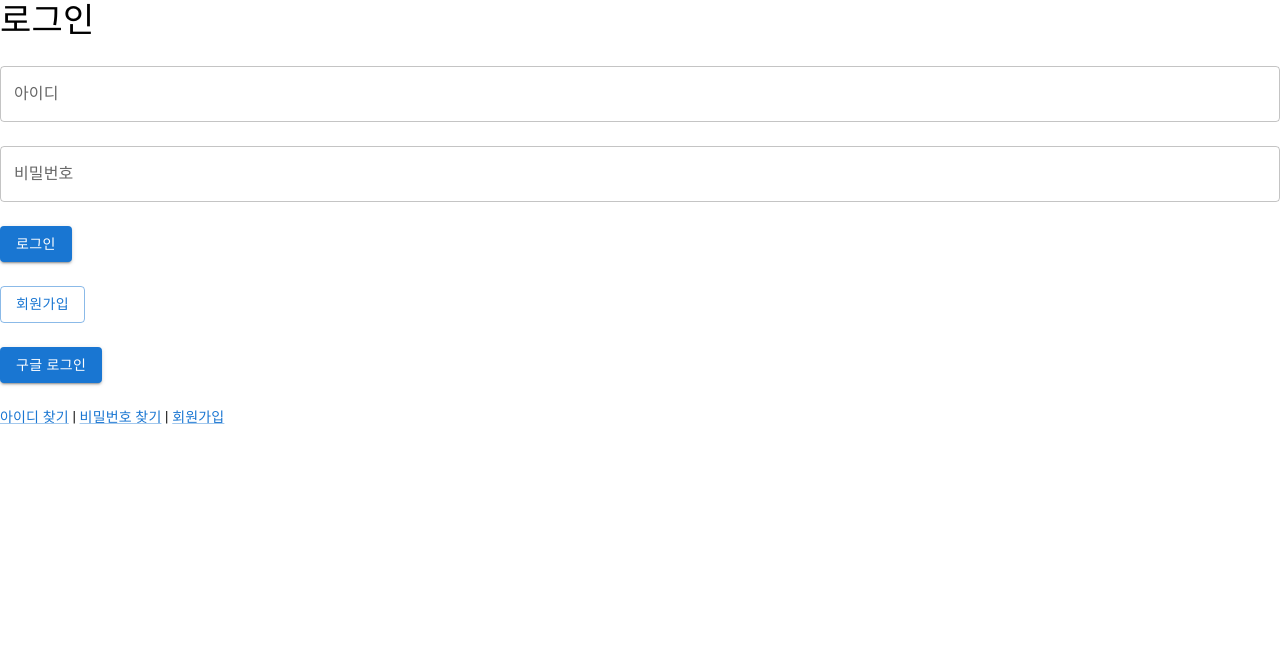
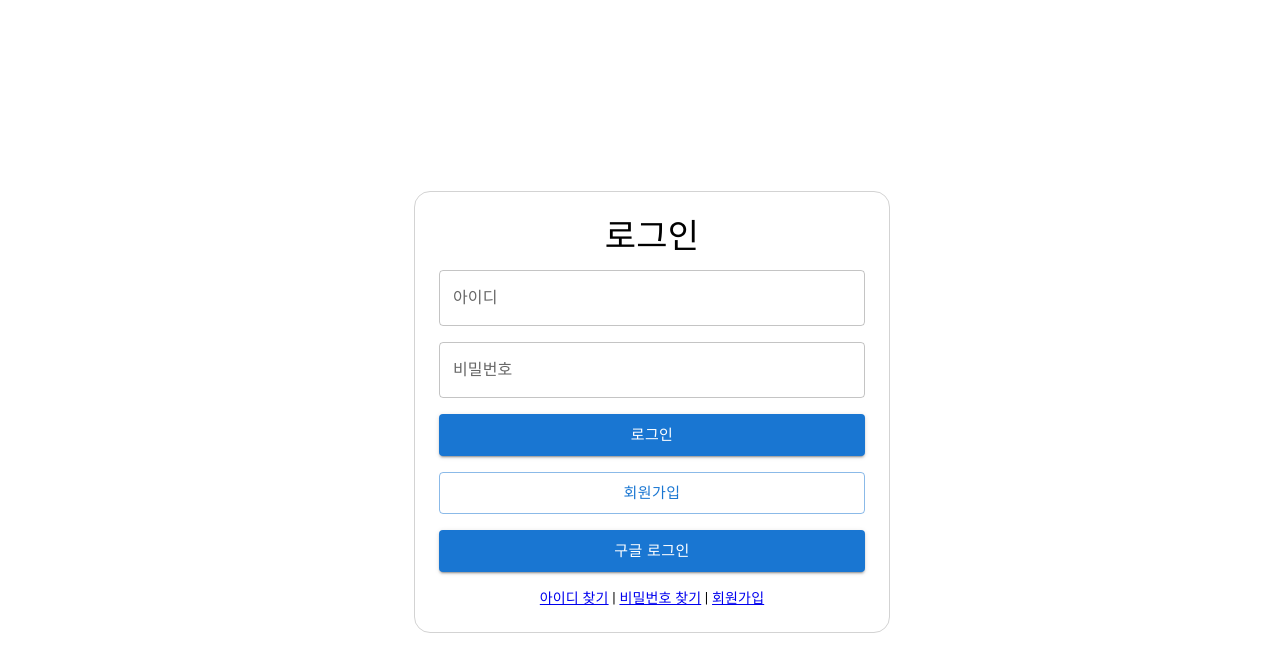
Before and after one commit to hs20180519/lovers-web-project, a React (Create React App) app in the folder front/: page /auth/login in a window 1280 px wide. Shown: the top 672 px of the page. Built offline with nearby package versions, Linux system fonts and the light colour scheme.

Commit message:
:bug: Fix: Link href -> to

```diff
--- a/front/src/pages/LoginPage.js
+++ b/front/src/pages/LoginPage.js
@@ -1,6 +1,7 @@
 import React, { useState } from "react";
 
-import { Grid, Typography, TextField, Button, Link } from "@mui/material";
+import { Grid, Typography, TextField, Button, Box } from "@mui/material";
+import { Link } from "react-router-dom";
 
 import { loginUser } from "../services/auth";
 
@@ -22,19 +23,25 @@ function LoginPage() {
   };
 
   return (
-    <Grid container spacing={3}>
-      <Grid item xs={12}>
-        <Typography variant="h4">로그인</Typography>
-      </Grid>
-      <Grid item xs={12}>
+    <Grid
+      container
+      spacing={3}
+      justifyContent="center"
+      alignItems="center"
+      style={{ minHeight: "100vh", maxWidth: "600px", margin: "0 auto" }}
+    >
+      <Grid item xs={10}>
+        <Box p={3} border={1} borderRadius={4} borderColor="lightgray">
+          <Typography variant="h4" align="center" gutterBottom>
+            로그인
+          </Typography>
           <TextField
             label="아이디"
             fullWidth
             value={username}
             onChange={(e) => setUsername(e.target.value)}
           />
-      </Grid>
-      <Grid item xs={12}>
+          <Box mt={2}>
             <TextField
               label="비밀번호"
               type="password"
@@ -42,34 +49,48 @@ function LoginPage() {
               value={password}
               onChange={(e) => setPassword(e.target.value)}
             />
-      </Grid>
-      <Grid item xs={12}>
-        <Button variant="contained" color="primary" onClick={handleLogin}>
+          </Box>
+          <Box mt={2} textAlign="center">
+            <Button
+              variant="contained"
+              color="primary"
+              onClick={handleLogin}
+              size="large"
+              style={{ width: "100%" }}
+            >
               로그인
             </Button>
-      </Grid>
-      <Grid item xs={12}>
+          </Box>
+          <Box mt={2} textAlign="center">
             <Button
-          component={Link} // Link 컴포넌트를 Mui의 Link로 변경
-
-          href="/auth/register" // to prop을 href로 변경
-
+              component={Link}
+              to="/auth/register"
               variant="outlined"
               color="primary"
+              size="large"
+              style={{ width: "100%" }}
             >
               회원가입
             </Button>
-      </Grid>
-      <Grid item xs={12}>
-        <Button variant="contained" color="primary">
+          </Box>
+          <Box mt={2} textAlign="center">
+            <Button
+              variant="contained"
+              color="primary"
+              size="large"
+              style={{ width: "100%" }}
+            >
               구글 로그인
             </Button>
-      </Grid>
-      <Grid item xs={12}>
+          </Box>
+          <Box mt={2} textAlign="center">
             <Typography variant="body2">
-          <Link href="#">아이디 찾기</Link> |{" "}
-          <Link href="#">비밀번호 찾기</Link> | <Link href="#">회원가입</Link>
+              <Link to="#">아이디 찾기</Link> |{" "}
+              <Link to="#">비밀번호 찾기</Link> |{" "}
+              <Link to={"/auth/register"}>회원가입</Link>
             </Typography>
+          </Box>
+        </Box>
       </Grid>
     </Grid>
   );
--- a/front/src/pages/RegisterPage.js
+++ b/front/src/pages/RegisterPage.js
@@ -216,7 +216,7 @@ function RegisterPage() {
                 !isConfirmPasswordValid
               }
               size="large"
-              style={{ width: "30%" }}
+              style={{ width: "100%" }}
             >
               회원가입
             </Button>
```
Also changed, not shown: front/src/pages/DiaryPage.js (added). Lines whose indentation alone changed are shown as unchanged.
